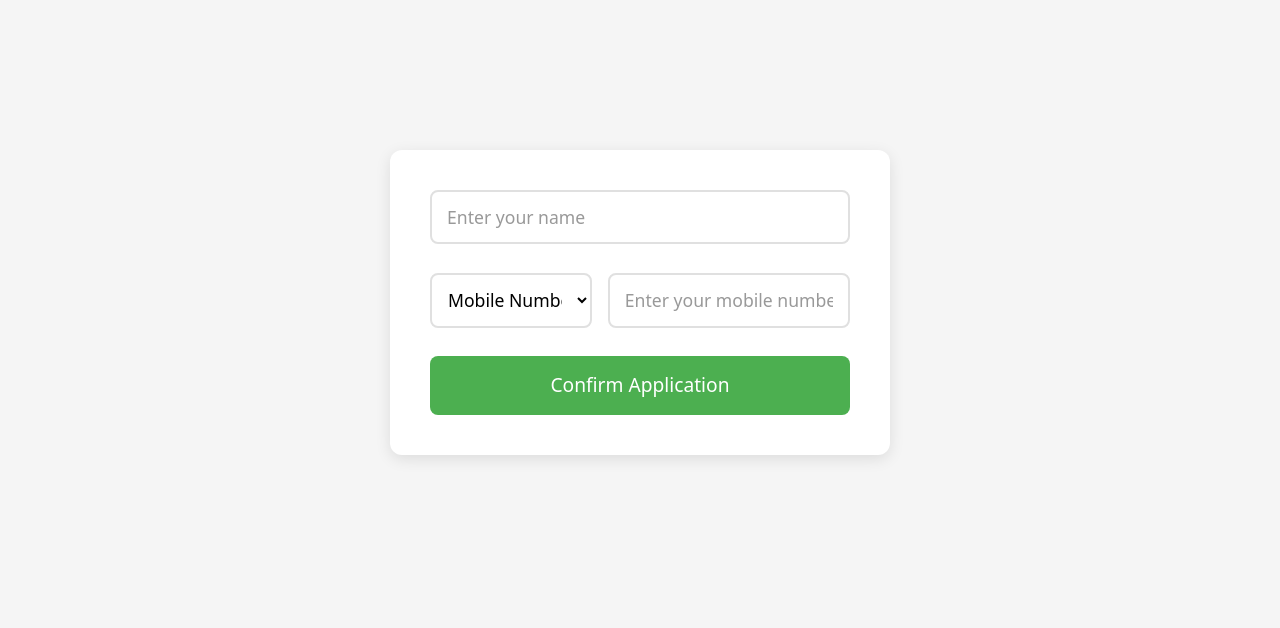
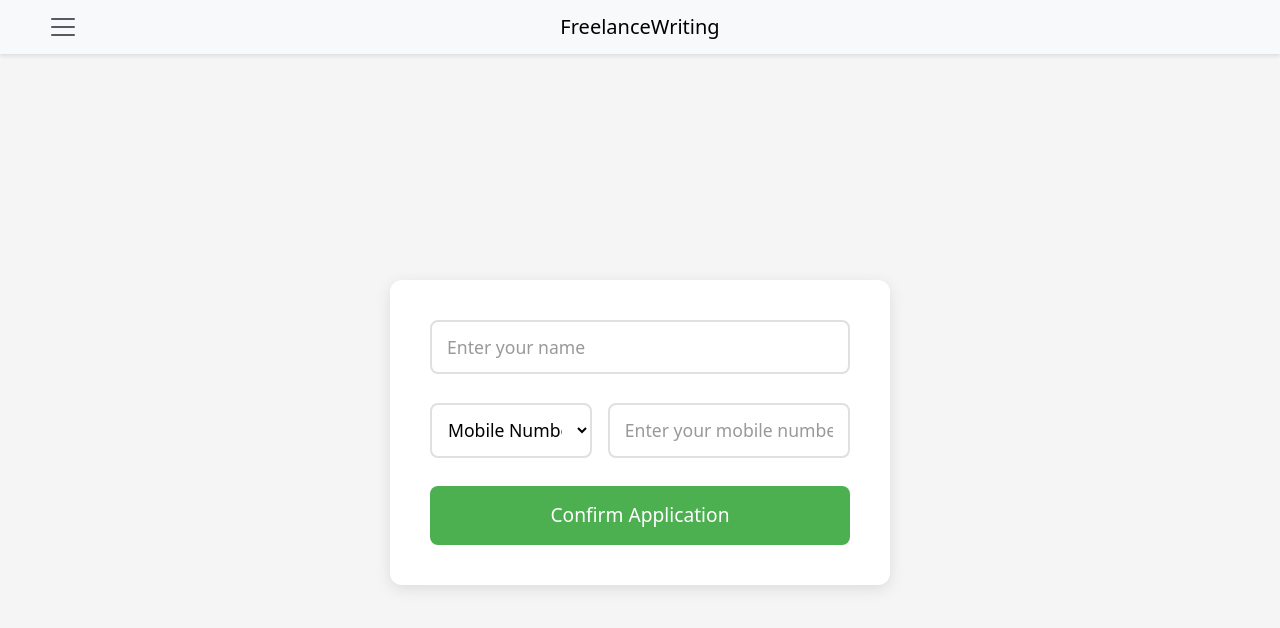
Before and after one commit to Pranay-Dommati/writing-freelancing, a React (Create React App) app in the folder frontend/: page /college/1/assignments/1/apply in a window 1280 px wide. Shown: the top 628 px of the page. Built offline with nearby package versions, Linux system fonts and the light colour scheme; no server answers.

Commit message:
adding navbar to another page

```diff
--- a/frontend/src/components/ApplyForm.js
+++ b/frontend/src/components/ApplyForm.js
@@ -1,6 +1,7 @@
 import React, { useState, useEffect } from 'react';
 import { useNavigate, useParams } from 'react-router-dom';
 import axios from 'axios';
+import NavigationBar from './Navbar';
 import '../styles/apply-form.css';
 
 const ApplyForm = () => {
@@ -10,7 +11,7 @@ const ApplyForm = () => {
   const [loading, setLoading] = useState(true);
   const [dialogState, setDialogState] = useState({
     show: false,
-    status: '', // 'loading' | 'success' | 'error'
+    status: '',
     message: ''
   });
   const [formData, setFormData] = useState({
@@ -36,14 +37,10 @@ const ApplyForm = () => {
 
   const getPlaceholder = () => {
     switch(formData.contactType) {
-      case 'mobile':
-        return 'Enter your mobile number';
-      case 'instaId':
-        return 'Enter your Instagram ID';
-      case 'email':
-        return 'Enter your email address';
-      default:
-        return '';
+      case 'mobile': return 'Enter your mobile number';
+      case 'instaId': return 'Enter your Instagram ID';
+      case 'email': return 'Enter your email address';
+      default: return '';
     }
   };
 
@@ -104,10 +101,17 @@ const ApplyForm = () => {
   };
 
   if (loading) {
-    return <div>Loading...</div>;
+    return (
+      <>
+        <NavigationBar />
+        <div className="loading-container">Loading...</div>
+      </>
+    );
   }
 
   return (
+    <>
+      <NavigationBar />
       <div className="apply-form-page">
         <h1 className="college-name">{collegeName}</h1>
         <form className="apply-form" onSubmit={handleSubmit}>
@@ -178,6 +182,7 @@ const ApplyForm = () => {
           </div>
         )}
       </div>
+    </>
   );
 };
 
--- a/frontend/src/styles/apply-form.css
+++ b/frontend/src/styles/apply-form.css
@@ -244,3 +244,32 @@
     background-color: #45a049;
     transform: translateY(-2px);
   }
+
+
+  .apply-form-page {
+    min-height: 100vh;
+    display: flex;
+    flex-direction: column;
+    align-items: center;
+    background-color: #f5f5f5;
+    padding: 76px 20px 40px;
+}
+
+.loading-container {
+    min-height: 100vh;
+    display: flex;
+    align-items: center;
+    justify-content: center;
+    padding-top: 76px;
+}
+
+/* ...rest of your existing CSS... */
+
+
+
+@media (min-width: 768px) {
+    .apply-form {
+        margin-bottom: 200px;
+    }
+
+}
--- a/frontend/src/styles/assignment-form.css
+++ b/frontend/src/styles/assignment-form.css
@@ -97,3 +97,26 @@
         font-size: 1rem;
     }
 }
+
+
+
+
+.assignment-form-page {
+    min-height: 100vh;
+    display: flex;
+    flex-direction: column;
+    align-items: center;
+    background-color: #f5f5f5;
+    position: relative;
+    padding: 76px 20px 40px; /* Added padding-top for navbar */
+}
+
+.loading-container {
+    min-height: 100vh;
+    display: flex;
+    align-items: center;
+    justify-content: center;
+    padding-top: 76px; /* Added padding-top for navbar */
+}
+
+/* Rest of your existing CSS */
```
Lines whose indentation alone changed are shown as unchanged.
